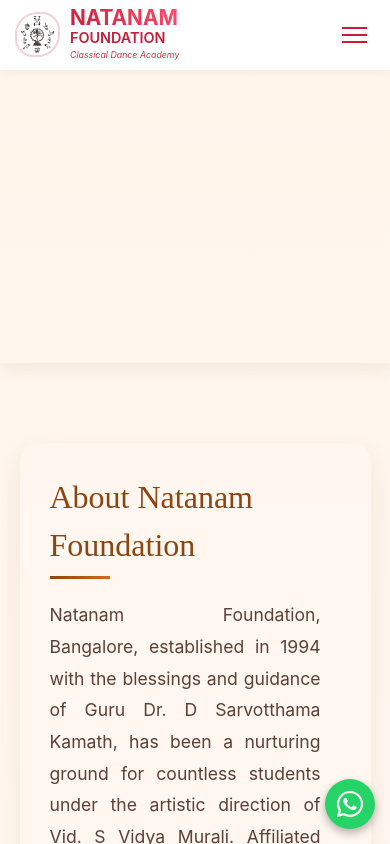
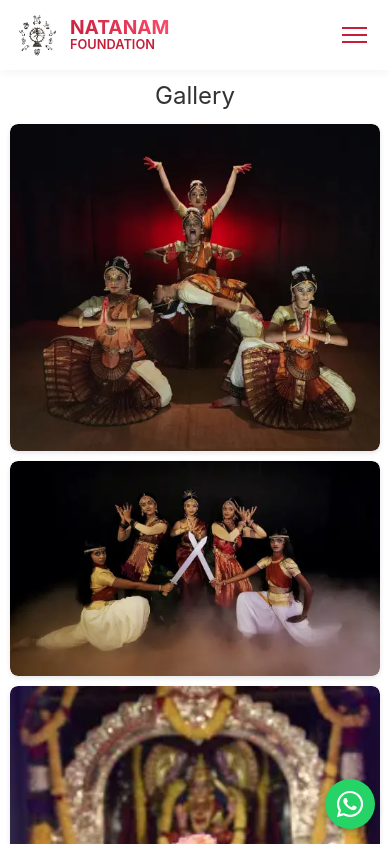
Before and after one commit to deepakbharadwaj/natanam, a React (Create React App) app: page /#/gallery in a window 390 px wide. Before the commit this address led to /#/about. Built offline with nearby package versions, Linux system fonts and the light colour scheme.

Commit message:
navbar adjustment

```diff
--- a/src/components/Navbar.js
+++ b/src/components/Navbar.js
@@ -25,13 +25,10 @@ const Navbar = ({ setCurrentSection }) => {
 
   const navItems = [
     { name: "Home", path: "home" },
-    { name: "About", path: "about" },
-    { name: "Founder", path: "founder" },
     { name: "Classes", path: "classes" },
     { name: "Costumes", path: "costumes" },
     { name: "Examinations", path: "examinations" },
     { name: "Festivals", path: "festivals" },
-    { name: "Events", path: "events" },
     { name: "Gallery", path: "gallery" },
     { name: "Upcomings", path: "upcomings" },
     { name: "Contact", path: "contact" },
@@ -40,6 +37,7 @@ const Navbar = ({ setCurrentSection }) => {
   return (
     <nav className={`navbar ${scrolled ? "scrolled" : ""} ${isOpen ? "menu-open" : ""}`}>
       <div className="navbar-container">
+        <div className="navbar-left">
           <div className="navbar-brand" onClick={() => handleNavClick("home")}>
             <div className="brand-container">
               <img src={logo} alt="Bharatanatyam Mudra" className="nav-logo" />
@@ -50,24 +48,27 @@ const Navbar = ({ setCurrentSection }) => {
               </div>
             </div>
           </div>
+        </div>
 
+        <div className="navbar-right">
           <div className={`navbar-menu ${isOpen ? "active" : ""}`}>
             {navItems.map((item, index) => (
               <button
                 key={item.path}
                 onClick={() => handleNavClick(item.path)}
                 className={location.pathname === `/${item.path === "home" ? "" : item.path}` ? "active" : ""}
+                style={{ '--i': index }}
               >
                 <span>{item.name}</span>
                 <div className="hover-indicator"></div>
               </button>
             ))}
           </div>
-
           <div className={`navbar-burger ${isOpen ? "active" : ""}`} onClick={() => setIsOpen(!isOpen)}>
             <span></span>
             <span></span>
             <span></span>
+          </div>
         </div>
       </div>
     </nav>
--- a/src/styles/Navbar.css
+++ b/src/styles/Navbar.css
@@ -35,7 +35,7 @@
   width: 100%;
   max-width: 1400px;
   margin: 0 auto;
-  padding: 0 20px;
+  padding: 0 40px;
   display: flex;
   justify-content: space-between;
   align-items: center;
@@ -45,14 +45,26 @@
   cursor: pointer;
   display: flex;
   align-items: center;
-  min-width: 0; /* Prevents text overflow */
 }
 
 .brand-container {
   display: flex;
   align-items: center;
   gap: 10px;
-  min-width: 0;
+}
+
+.navbar-left {
+  display: flex;
+  align-items: center;
+  flex: 0 1 auto; /* Allow shrinking but no growing */
+  margin-right: auto; /* Push to left */
+}
+
+.navbar-right {
+  display: flex;
+  align-items: center;
+  gap: 20px;
+  margin-left: auto;
 }
 
 .nav-logo {
@@ -60,7 +72,6 @@
   height: 60px;
   object-fit: cover;
   border-radius: 50% 40%;
-  border: 2px solid rgba(196, 30, 58, 0.2);
   padding: 2px;
   transition: var(--transition);
 }
@@ -73,11 +84,14 @@
 .brand-text {
   display: flex;
   flex-direction: column;
-  min-width: 0;
 }
 
 .brand-text h1 {
-  background: linear-gradient(45deg, var(--primary-color), var(--secondary-color));
+  background: linear-gradient(
+    45deg,
+    var(--primary-color),
+    var(--secondary-color)
+  );
   background-clip: text;
   -webkit-background-clip: text;
   -webkit-text-fill-color: transparent;
@@ -86,9 +100,6 @@
   margin: 0;
   line-height: 1;
   white-space: nowrap;
-  overflow: hidden;
-  text-overflow: ellipsis;
-  transition: var(--transition);
 }
 
 .brand-text h2 {
@@ -98,9 +109,6 @@
   color: var(--primary-color);
   font-weight: 600;
   white-space: nowrap;
-  overflow: hidden;
-  text-overflow: ellipsis;
-  transition: var(--transition);
 }
 
 .brand-tagline {
@@ -110,9 +118,6 @@
   margin-top: 2px;
   font-style: italic;
   white-space: nowrap;
-  overflow: hidden;
-  text-overflow: ellipsis;
-  transition: var(--transition);
 }
 
 .navbar.scrolled .brand-text h1 {
@@ -129,9 +134,9 @@
 
 .navbar-menu {
   display: flex;
-  gap: 1rem;
+  gap: 20px;
   align-items: center;
-  margin-left: auto; /* Pushes menu to the right */
+  justify-content: flex-end; /* Align menu items to the right */
 }
 
 .navbar-menu button {
@@ -145,7 +150,6 @@
   cursor: pointer;
   overflow: hidden;
   white-space: nowrap;
-  min-width: max-content;
 }
 
 .navbar-menu button span {
@@ -156,7 +160,11 @@
 .navbar-menu button .hover-indicator {
   width: 0;
   height: 2px;
-  background: linear-gradient(45deg, var(--primary-color), var(--secondary-color));
+  background: linear-gradient(
+    45deg,
+    var(--primary-color),
+    var(--secondary-color)
+  );
   transition: var(--transition);
   margin-top: 2px;
 }
@@ -293,6 +301,20 @@
   }
 }
 
+@media (max-width: 600px) {
+  .brand-text h1 {
+    font-size: 1.3rem;
+  }
+
+  .brand-text h2 {
+    font-size: 0.9rem;
+  }
+
+  .brand-tagline {
+    display: none;
+  }
+}
+
 @media (max-width: 480px) {
   .navbar-container {
     padding: 0 15px;
@@ -304,42 +326,25 @@
   }
 
   .brand-text h1 {
-    font-size: 1.3rem;
+    font-size: 1.2rem;
   }
 
   .brand-text h2 {
-    font-size: 0.9rem;
-  }
-
-  .brand-tagline {
-    font-size: 0.55rem;
-  }
-
-  .navbar.scrolled .nav-logo {
-    width: 40px;
-    height: 40px;
-  }
-
-  .navbar.scrolled .brand-text h1 {
-    font-size: 1.1rem;
-  }
-
-  .navbar.scrolled .brand-text h2 {
     font-size: 0.8rem;
   }
 }
 
-/* Special case for very small screens */
 @media (max-width: 360px) {
   .brand-text h1 {
     font-size: 1.1rem;
   }
 
   .brand-text h2 {
-    font-size: 0.8rem;
+    font-size: 0.7rem;
   }
 
-  .brand-tagline {
-    display: none;
+  .nav-logo {
+    width: 40px;
+    height: 40px;
   }
 }
```
Lines whose indentation alone changed are shown as unchanged.
